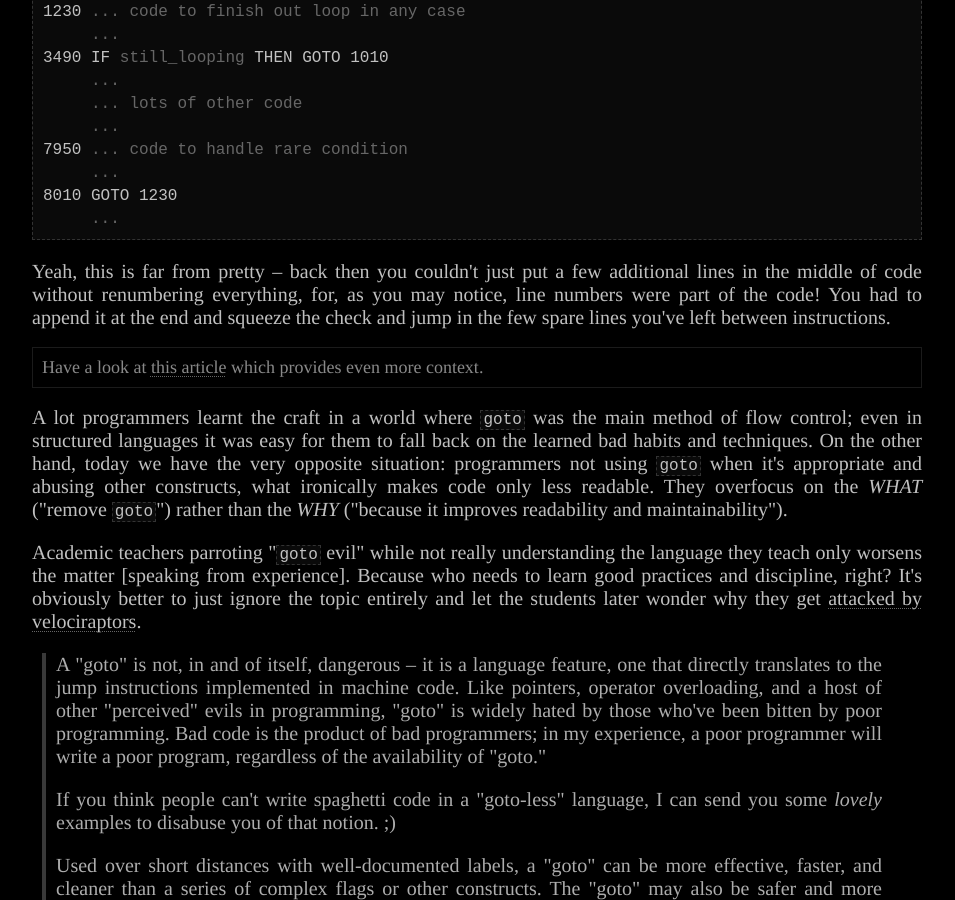
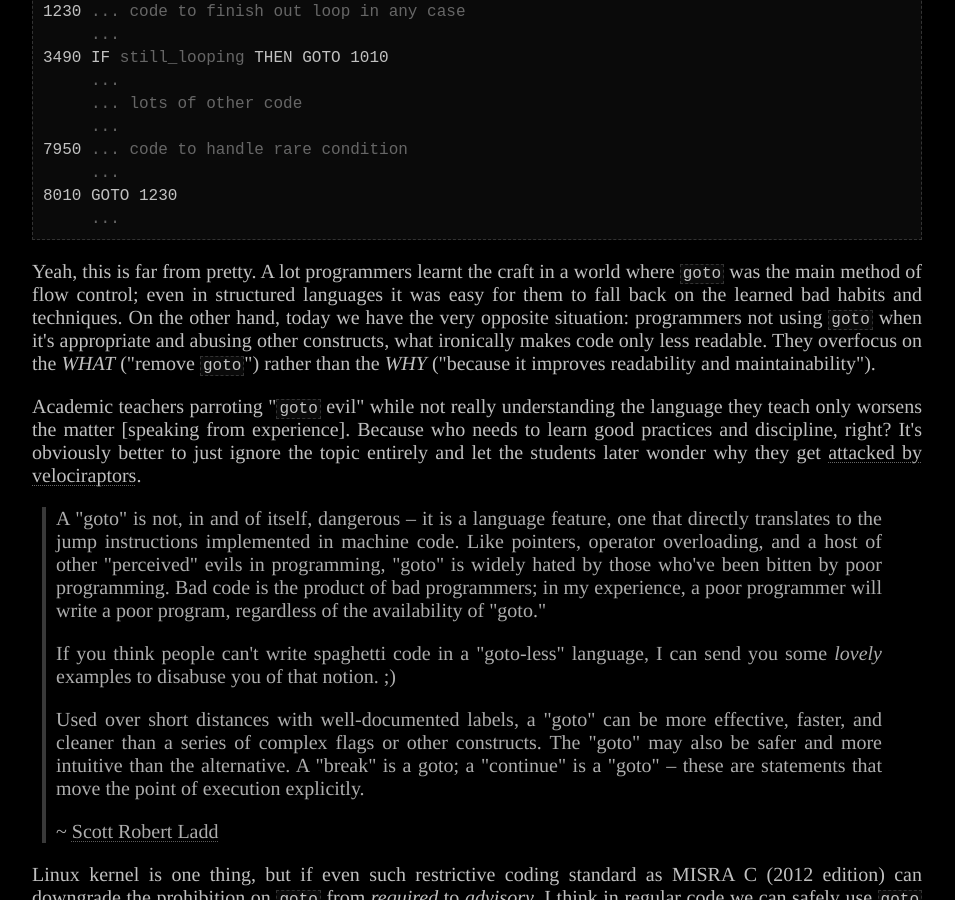
Before and after one commit to Jorenar/blog, a Jekyll site: the page built from _posts/2023-02-26-gotophobia-harmful.md, in a window 1280 px wide and 900 px high, scrolled down 460 px. Shown: the whole window, without its empty margins (163-1118 px from the left). Built offline with Jekyll 4.4.1, drawn with Linux system fonts in a browser that asks for light colours.

Commit message:
deploy: 1b2145513e0a1a4fedc0213251f58aa5ea418aea

```diff
--- a/_posts/2023-02-26-gotophobia-harmful.md
+++ b/_posts/2023-02-26-gotophobia-harmful.md
@@ -34,19 +34,9 @@ In short, the context looked like the following:
      <span class="dim">...</span>
 </code></pre>
 
-Yeah, this is far from pretty -- back then you couldn't just put a few additional
-lines in the middle of code without renumbering everything, for, as you may notice,
-line numbers were part of the code! You had to append it at the end and squeeze
-the check and jump in the few spare lines you've left between instructions.
-
-<aside markdown="1">
-Have a look at [this article](https://alvaro-videla.com/2015/02/programming-myths.html)
-which provides even more context.
-</aside>
-
-A lot programmers learnt the craft in a world where `goto` was the main method
-of flow control; even in structured languages it was easy for them to fall back
-on the learned bad habits and techniques.
+Yeah, this is far from pretty. A lot programmers learnt the craft in a world
+where `goto` was the main method of flow control; even in structured languages
+it was easy for them to fall back on the learned bad habits and techniques.
 On the other hand, today we have the very opposite situation: programmers not
 using `goto` when it's appropriate and abusing other constructs, what ironically
 makes code only less readable. They overfocus on the _WHAT_ ("remove `goto`")
```
